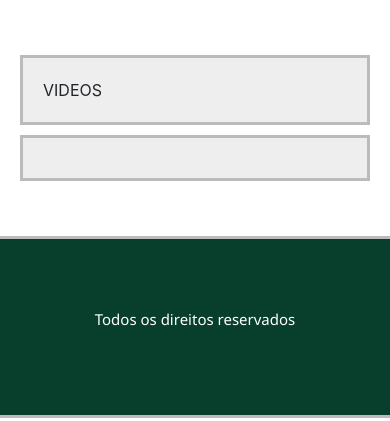
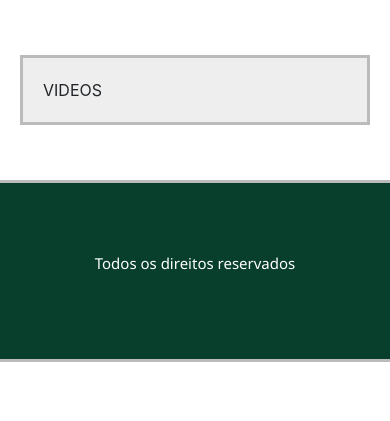
Before and after one commit to Fatec-ADS-RP/DjangoFatec, a Django app: page /videos/ in a window 390 px wide. Shown: the part 184-605 px from the top of the page. Run offline with Django 3.2, Linux system fonts and the light colour scheme; some libraries are stand-ins or nearby versions.

Commit message:
Update videos.html

```diff
--- a/website/templates/videos.html
+++ b/website/templates/videos.html
@@ -20,7 +20,7 @@
             }
 
             .painel-2{
-                display: block;
+                display: none;
             }
         }
 
```
